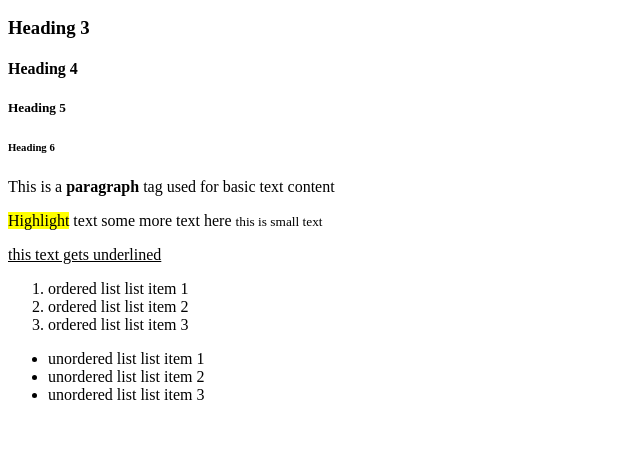
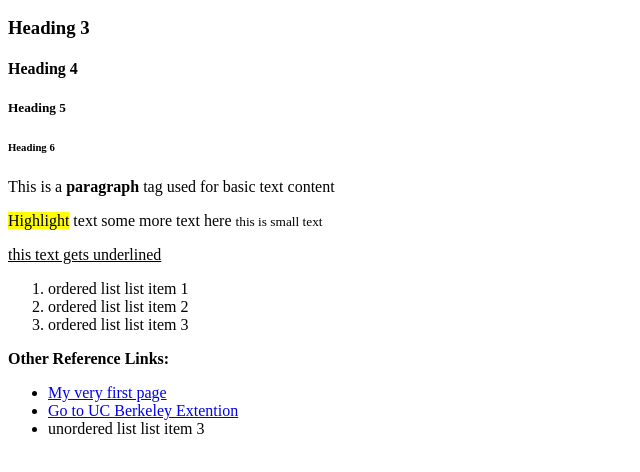
Before and after one commit to JCrowell14/html5-css3-class, a plain HTML site: page kitchen-sink.html in a window 1280 px wide. Shown: the part 110-582 px from the top of the page, without its empty margins (0-640 px from the left). Drawn offline with Linux system fonts and the light colour scheme.

Commit message:
Updated Navigation

```diff
--- a/kitchen-sink.html
+++ b/kitchen-sink.html
@@ -31,9 +31,11 @@
             <li>ordered list list item 3</li>
         </ol>
 
+        <p><strong>Other Reference Links:</strong></p>
+
         <ul>
-            <li>unordered list list item 1</li>
-            <li>unordered list list item 2</li>
+            <li><a class="active" href="index.html">My very first page</a></li>
+            <li><a href="https://extension.berkeley.edu" target="_blank"> Go to UC Berkeley Extention</a></li>
             <li>unordered list list item 3</li>
         </ul>
 
```
Also changed, not shown: index.html (+1 -0 lines).
